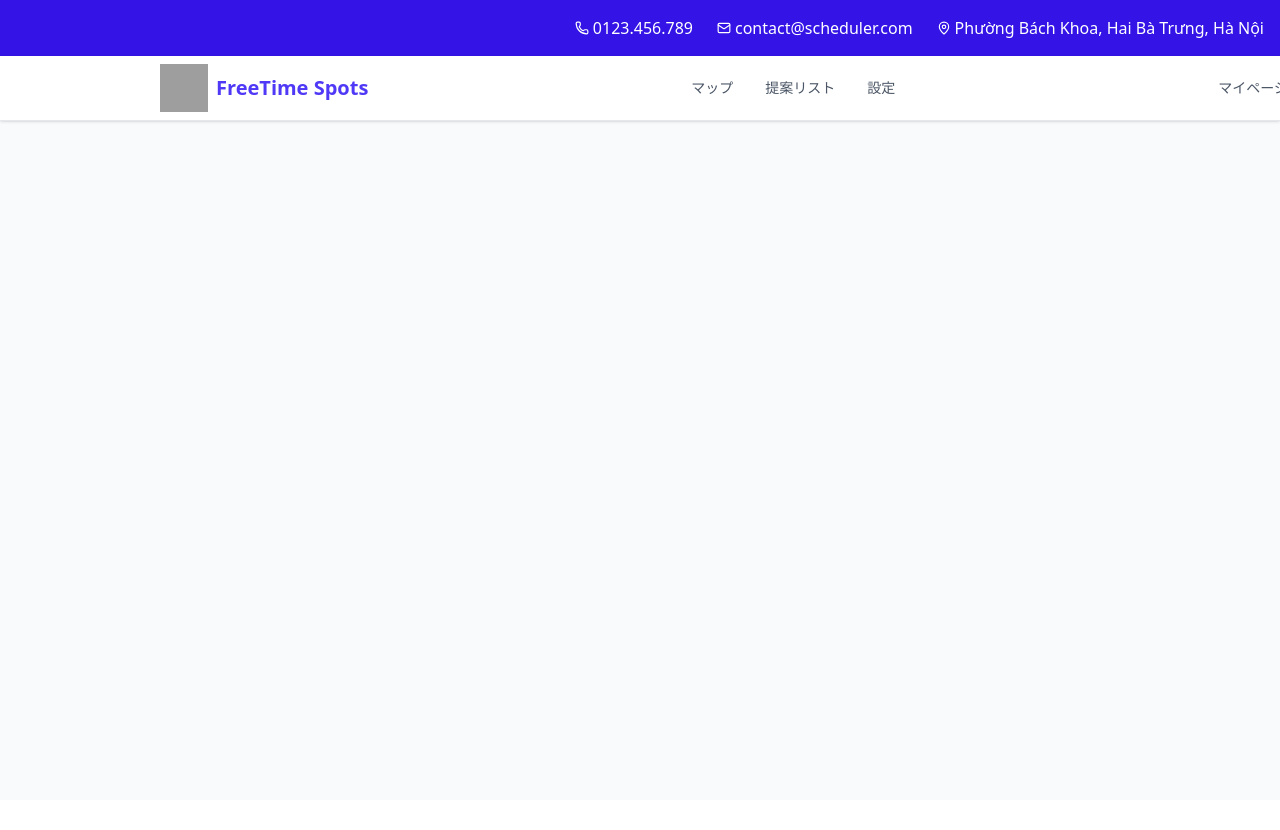
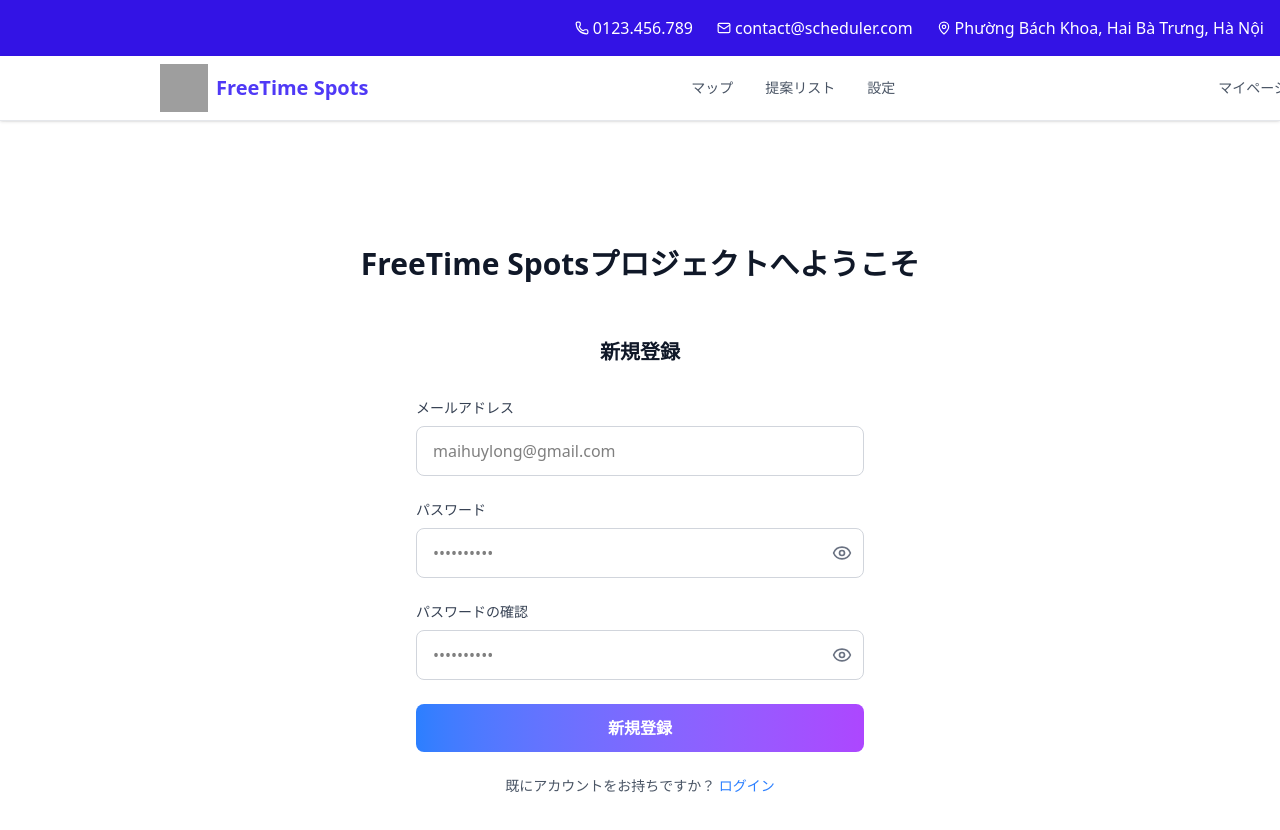
Before and after one commit to PhucAnh0502/ITSS1, a React (Vite) app: page /register in a window 1280 px wide. Shown: the top 830 px of the page. Before the commit the page ends 800 px from the top, so only its background shows below. Built offline with nearby package versions, Linux system fonts and the light colour scheme; grey boxes are pictures that could not be loaded.

Commit message:
claude da code ui hi

```diff
--- a/src/App.jsx
+++ b/src/App.jsx
@@ -3,6 +3,7 @@ import { BrowserRouter, Routes, Route } from "react-router"
 import TopBar from "./components/layout/TopBar"
 import Header from "./components/layout/Header"
 import SuggestionListPage from "./pages/SuggestionListPage"
+import RegisterPage from "./pages/RegisterPage"
 import { Toaster } from "react-hot-toast"
 
 function App() {
@@ -15,6 +16,7 @@ function App() {
         <div className="flex-1 bg-gray-50">
           <Routes>
             <Route path="/suggest" element={<SuggestionListPage />} />
+            <Route path="/register" element={<RegisterPage />} />
           </Routes>
         </div>
 
--- /dev/null
+++ b/src/pages/RegisterPage.jsx
@@ -0,0 +1,158 @@
+import React, { useState } from "react"
+import { Eye, EyeOff } from "lucide-react"
+
+export default function RegisterPage() {
+  const [email, setEmail] = useState("")
+  const [password, setPassword] = useState("")
+  const [confirmPassword, setConfirmPassword] = useState("")
+  const [showPassword, setShowPassword] = useState(false)
+  const [showConfirmPassword, setShowConfirmPassword] = useState(false)
+  const [loading, setLoading] = useState(false)
+  const [error, setError] = useState("")
+
+  const handleRegister = async (e) => {
+    e.preventDefault()
+    setError("")
+
+    // Validation
+    if (!email || !password || !confirmPassword) {
+      setError("すべてのフィールドを入力してください")
+      return
+    }
+
+    if (password !== confirmPassword) {
+      setError("パスワードが一致しません")
+      return
+    }
+
+    if (password.length < 6) {
+      setError("パスワードは6文字以上である必要があります")
+      return
+    }
+
+    setLoading(true)
+    try {
+      // TODO: Add API call to register user
+      console.log("Register with:", { email, password })
+    } catch (err) {
+      setError("登録に失敗しました。もう一度試してください")
+    } finally {
+      setLoading(false)
+    }
+  }
+
+  return (
+    <div className="min-h-screen bg-white flex flex-col">
+      {/* Main Container */}
+      <div className="flex-1 flex flex-col items-center justify-center px-4 py-12">
+        {/* Welcome Section */}
+        <div className="mb-12 text-center">
+          <h1 className="text-3xl font-bold text-gray-900 mb-2">
+            FreeTime Spotsプロジェクトへようこそ
+          </h1>
+        </div>
+
+        {/* Register Form Container */}
+        <div className="w-full max-w-md">
+          <h2 className="text-xl font-bold text-gray-900 text-center mb-8">
+            新規登録
+          </h2>
+
+          <form onSubmit={handleRegister} className="space-y-6">
+            {/* Email Field */}
+            <div>
+              <label className="block text-sm font-medium text-gray-700 mb-2">
+                メールアドレス
+              </label>
+              <input
+                type="email"
+                value={email}
+                onChange={(e) => setEmail(e.target.value)}
+                placeholder="maihuylong@gmail.com"
+                className="w-full px-4 py-3 border border-gray-300 rounded-lg focus:outline-none focus:ring-2 focus:ring-purple-500 focus:border-transparent"
+              />
+            </div>
+
+            {/* Password Field */}
+            <div>
+              <label className="block text-sm font-medium text-gray-700 mb-2">
+                パスワード
+              </label>
+              <div className="relative">
+                <input
+                  type={showPassword ? "text" : "password"}
+                  value={password}
+                  onChange={(e) => setPassword(e.target.value)}
+                  placeholder="••••••••••"
+                  className="w-full px-4 py-3 border border-gray-300 rounded-lg focus:outline-none focus:ring-2 focus:ring-purple-500 focus:border-transparent pr-10"
+                />
+                <button
+                  type="button"
+                  onClick={() => setShowPassword(!showPassword)}
+                  className="absolute right-3 top-1/2 transform -translate-y-1/2 text-gray-500 hover:text-gray-700"
+                >
+                  {showPassword ? (
+                    <EyeOff size={20} />
+                  ) : (
+                    <Eye size={20} />
+                  )}
+                </button>
+              </div>
+            </div>
+
+            {/* Confirm Password Field */}
+            <div>
+              <label className="block text-sm font-medium text-gray-700 mb-2">
+                パスワードの確認
+              </label>
+              <div className="relative">
+                <input
+                  type={showConfirmPassword ? "text" : "password"}
+                  value={confirmPassword}
+                  onChange={(e) => setConfirmPassword(e.target.value)}
+                  placeholder="••••••••••"
+                  className="w-full px-4 py-3 border border-gray-300 rounded-lg focus:outline-none focus:ring-2 focus:ring-purple-500 focus:border-transparent pr-10"
+                />
+                <button
+                  type="button"
+                  onClick={() => setShowConfirmPassword(!showConfirmPassword)}
+                  className="absolute right-3 top-1/2 transform -translate-y-1/2 text-gray-500 hover:text-gray-700"
+                >
+                  {showConfirmPassword ? (
+                    <EyeOff size={20} />
+                  ) : (
+                    <Eye size={20} />
+                  )}
+                </button>
+              </div>
+            </div>
+
+            {/* Error Message */}
+            {error && (
+              <div className="p-3 bg-red-50 border border-red-200 rounded-lg text-red-700 text-sm">
+                {error}
+              </div>
+            )}
+
+            {/* Register Button */}
+            <button
+              type="submit"
+              disabled={loading}
+              className="w-full bg-gradient-to-r from-blue-500 to-purple-500 text-white font-semibold py-3 rounded-lg hover:shadow-lg transition-all duration-200 disabled:opacity-50 disabled:cursor-not-allowed"
+            >
+              {loading ? "登録中..." : "新規登録"}
+            </button>
+          </form>
+
+          {/* Login Link */}
+          <p className="text-center text-gray-600 text-sm mt-6">
+            既にアカウントをお持ちですか？{" "}
+            <a href="/login" className="text-blue-500 hover:text-blue-700 font-medium">
+              ログイン
+            </a>
+          </p>
+        </div>
+      </div>
+    </div>
+  )
+}
```
Also changed, not shown: 1 other file (tests, documents, lock files or other folders).
